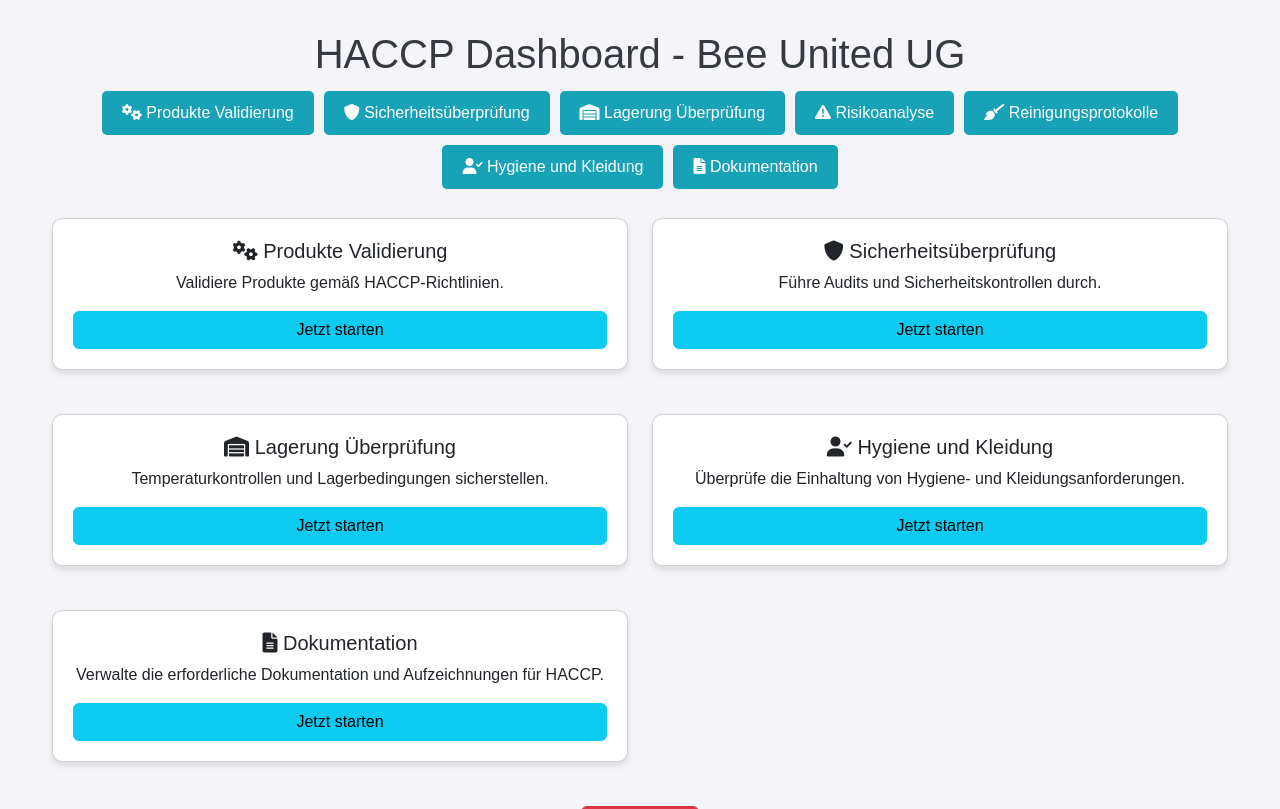
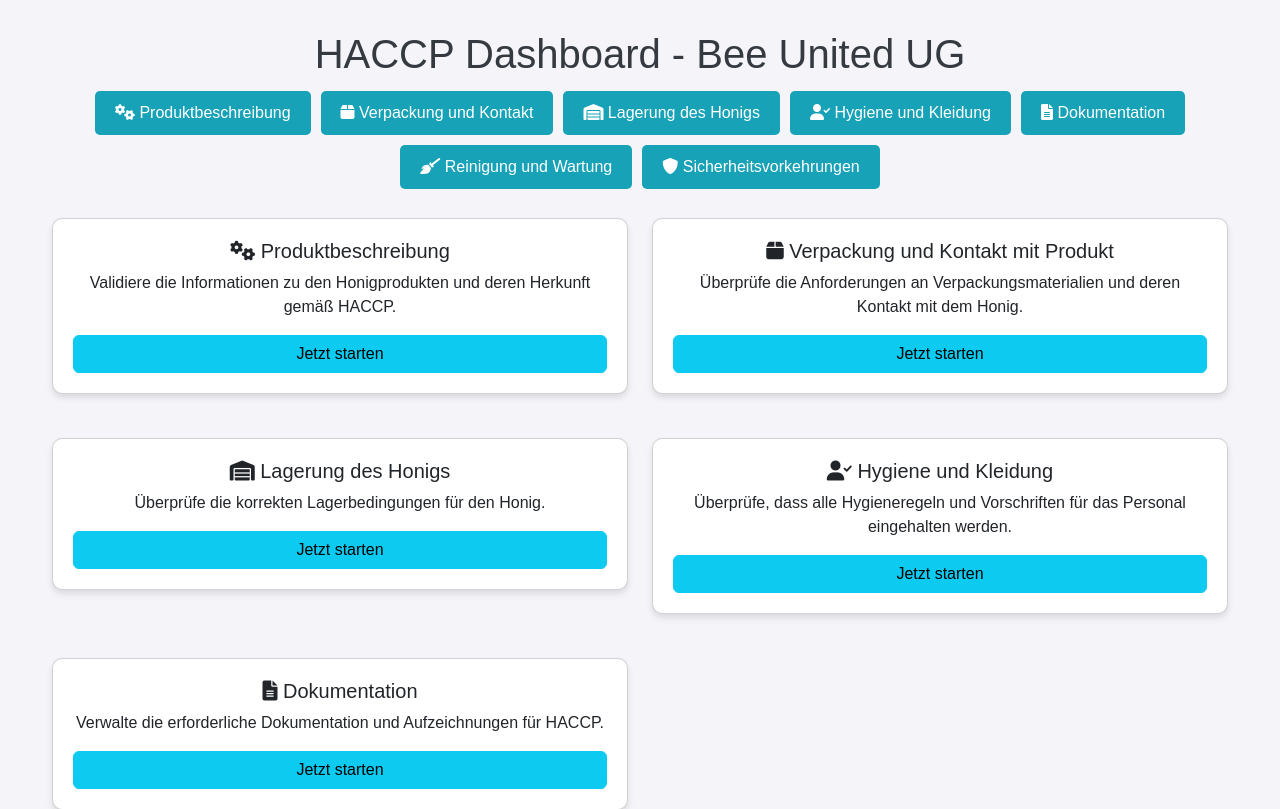
Before and after one commit to Lightmaker777/HACCP_PROJECT, a Flask app: page /dashboard in a window 1280 px wide. Shown: the top 809 px of the page. Run offline with Flask 2, Linux system fonts and the light colour scheme; a user stored in the database is signed in.

Commit message:
updating some html

```diff
--- a/templates/dashboard.html
+++ b/templates/dashboard.html
@@ -55,60 +55,61 @@
 <div class="container">
   <h1>HACCP Dashboard - Bee United UG</h1>
 
+
   <!-- Navigation Menu -->
   <div class="d-flex justify-content-center flex-wrap mb-4">
-    <a href="#produkte" class="nav-link"><i class="fas fa-cogs"></i> Produkte Validierung</a>
-    <a href="#sicherheit" class="nav-link"><i class="fas fa-shield-alt"></i> Sicherheitsüberprüfung</a>
-    <a href="#lagerung" class="nav-link"><i class="fas fa-warehouse"></i> Lagerung Überprüfung</a>
-    <a href="#risiko" class="nav-link"><i class="fas fa-exclamation-triangle"></i> Risikoanalyse</a>
-    <a href="#reinigung" class="nav-link"><i class="fas fa-broom"></i> Reinigungsprotokolle</a>
+    <a href="#produkte" class="nav-link"><i class="fas fa-cogs"></i> Produktbeschreibung</a>
+    <a href="#verpackung" class="nav-link"><i class="fas fa-box"></i> Verpackung und Kontakt</a>
+    <a href="#lagerung" class="nav-link"><i class="fas fa-warehouse"></i> Lagerung des Honigs</a>
     <a href="#hygiene" class="nav-link"><i class="fas fa-user-check"></i> Hygiene und Kleidung</a>
     <a href="#dokumente" class="nav-link"><i class="fas fa-file-alt"></i> Dokumentation</a>
+    <a href="#reinigung" class="nav-link"><i class="fas fa-broom"></i> Reinigung und Wartung</a>
+    <a href="#sicherheit" class="nav-link"><i class="fas fa-shield-alt"></i> Sicherheitsvorkehrungen</a>
   </div>
 
   <div class="row mt-4">
-    <!-- Produkte -->
+    <!-- Produktbeschreibung -->
     <div class="col-md-6" id="produkte">
       <div class="card dashboard-card">
-        <h5><i class="fas fa-cogs"></i> Produkte Validierung</h5>
-        <p>Validiere Produkte gemäß HACCP-Richtlinien.</p>
+        <h5><i class="fas fa-cogs"></i> Produktbeschreibung</h5>
+        <p>Validiere die Informationen zu den Honigprodukten und deren Herkunft gemäß HACCP.</p>
         <button class="btn btn-info" onclick="toggleQuiz('quiz1')">Jetzt starten</button>
         <div class="quiz" id="quiz1" style="display:none;">
-          <p><strong>Frage 1:</strong> Was muss bei der Produktvalidierung dokumentiert werden?</p>
-          <label><input type="radio" name="q1" value="0"> Nur der Preis</label>
-          <label><input type="radio" name="q1" value="1"> Zutaten, Herkunft und Risiken</label>
-          <label><input type="radio" name="q1" value="0"> Lagerkosten</label>
+          <p><strong>Frage 1:</strong> Welche Zertifikate müssen für den Honig vorliegen?</p>
+          <label><input type="radio" name="q1" value="1"> QSI und Honigverordnung</label>
+          <label><input type="radio" name="q1" value="0"> Nur das Lieferantenzertifikat</label>
+          <label><input type="radio" name="q1" value="0"> Keine Zertifikate erforderlich</label>
           <button class="btn btn-success mt-2" id="check-q1">Antwort prüfen</button>
           <div id="result-q1" class="mt-2"></div>
 
-          <p><strong>Frage 2:</strong> Was gewährleistet die Rückverfolgbarkeit des Produkts?</p>
-          <label><input type="radio" name="q2" value="1"> Dokumentation der Herkunft und Chargennummer</label>
-          <label><input type="radio" name="q2" value="0"> Nur die Verpackung</label>
-          <label><input type="radio" name="q2" value="0"> Nur die Produktionshalle</label>
+          <p><strong>Frage 2:</strong> Wie lange ist der Honig lagerfähig?</p>
+          <label><input type="radio" name="q2" value="1"> 24 Monate</label>
+          <label><input type="radio" name="q2" value="0"> 12 Monate</label>
+          <label><input type="radio" name="q2" value="0"> 36 Monate</label>
           <button class="btn btn-success mt-2" id="check-q2">Antwort prüfen</button>
           <div id="result-q2" class="mt-2"></div>
         </div>
       </div>
     </div>
 
-    <!-- Sicherheit -->
-    <div class="col-md-6" id="sicherheit">
+    <!-- Verpackung und Kontakt mit Produkt -->
+    <div class="col-md-6" id="verpackung">
       <div class="card dashboard-card">
-        <h5><i class="fas fa-shield-alt"></i> Sicherheitsüberprüfung</h5>
-        <p>Führe Audits und Sicherheitskontrollen durch.</p>
-        <button class="btn btn-info" onclick="toggleQuiz('quiz3')">Jetzt starten</button>
-        <div class="quiz" id="quiz3" style="display:none;">
-          <p><strong>Frage 1:</strong> Welche persönliche Schutzausrüstung ist Pflicht?</p>
-          <label><input type="radio" name="q3" value="1"> Handschuhe und Haarnetz</label>
-          <label><input type="radio" name="q3" value="0"> Sandalen</label>
-          <label><input type="radio" name="q3" value="0"> Sonnenbrille</label>
+        <h5><i class="fas fa-box"></i> Verpackung und Kontakt mit Produkt</h5>
+        <p>Überprüfe die Anforderungen an Verpackungsmaterialien und deren Kontakt mit dem Honig.</p>
+        <button class="btn btn-info" onclick="toggleQuiz('quiz2')">Jetzt starten</button>
+        <div class="quiz" id="quiz2" style="display:none;">
+          <p><strong>Frage 1:</strong> Welches Material wird für die Verpackung des Honigs verwendet?</p>
+          <label><input type="radio" name="q3" value="1"> PET/AL/PE 100 µm</label>
+          <label><input type="radio" name="q3" value="0"> Glas</label>
+          <label><input type="radio" name="q3" value="0"> Papier</label>
           <button class="btn btn-success mt-2" id="check-q3">Antwort prüfen</button>
           <div id="result-q3" class="mt-2"></div>
 
-          <p><strong>Frage 2:</strong> Wie kann der Zugang von unbefugten Personen zur Produktionsstätte verhindert werden?</p>
-          <label><input type="radio" name="q4" value="1"> Durch Zugangskontrollen und Überwachungskameras</label>
-          <label><input type="radio" name="q4" value="0"> Durch Zufallskontrollen</label>
-          <label><input type="radio" name="q4" value="0"> Durch manuelle Eingabe von Passwörtern</label>
+          <p><strong>Frage 2:</strong> Welche Anforderungen gelten für den Kontakt zwischen Honig und Verpackungsmaterial?</p>
+          <label><input type="radio" name="q4" value="1"> Der innere PE-Layer darf den Honig berühren</label>
+          <label><input type="radio" name="q4" value="0"> Der Honig darf nie den Verpackungslayer berühren</label>
+          <label><input type="radio" name="q4" value="0"> Es sind keine besonderen Anforderungen nötig</label>
           <button class="btn btn-success mt-2" id="check-q4">Antwort prüfen</button>
           <div id="result-q4" class="mt-2"></div>
         </div>
@@ -117,24 +118,24 @@
   </div>
 
   <div class="row mt-4">
-    <!-- Lagerung -->
+    <!-- Lagerung des Honigs -->
     <div class="col-md-6" id="lagerung">
       <div class="card dashboard-card">
-        <h5><i class="fas fa-warehouse"></i> Lagerung Überprüfung</h5>
-        <p>Temperaturkontrollen und Lagerbedingungen sicherstellen.</p>
-        <button class="btn btn-info" onclick="toggleQuiz('quiz5')">Jetzt starten</button>
-        <div class="quiz" id="quiz5" style="display:none;">
-          <p><strong>Frage 1:</strong> Welche Temperatur ist für Kühlware korrekt?</p>
-          <label><input type="radio" name="q5" value="1"> 0–4°C</label>
-          <label><input type="radio" name="q5" value="0"> 10–12°C</label>
-          <label><input type="radio" name="q5" value="0"> Raumtemperatur</label>
+        <h5><i class="fas fa-warehouse"></i> Lagerung des Honigs</h5>
+        <p>Überprüfe die korrekten Lagerbedingungen für den Honig.</p>
+        <button class="btn btn-info" onclick="toggleQuiz('quiz3')">Jetzt starten</button>
+        <div class="quiz" id="quiz3" style="display:none;">
+          <p><strong>Frage 1:</strong> Wie lange darf der Honig im Lager aufbewahrt werden?</p>
+          <label><input type="radio" name="q5" value="1"> Maximal 5-7 Tage</label>
+          <label><input type="radio" name="q5" value="0"> 2 Wochen</label>
+          <label><input type="radio" name="q5" value="0"> 1 Monat</label>
           <button class="btn btn-success mt-2" id="check-q5">Antwort prüfen</button>
           <div id="result-q5" class="mt-2"></div>
 
-          <p><strong>Frage 2:</strong> Wie wird die Lagerung des Honigs überwacht?</p>
-          <label><input type="radio" name="q6" value="1"> Durch regelmäßige Temperaturkontrollen und Dokumentation</label>
-          <label><input type="radio" name="q6" value="0"> Nur durch Visuelle Inspektion</label>
-          <label><input type="radio" name="q6" value="0"> Nur durch die Angabe auf der Verpackung</label>
+          <p><strong>Frage 2:</strong> Welche Anforderungen gelten für die Lagerung des Honigs?</p>
+          <label><input type="radio" name="q6" value="1"> In einem sauberen und trockenen Raum</label>
+          <label><input type="radio" name="q6" value="0"> In einem offenen Lagerraum</label>
+          <label><input type="radio" name="q6" value="0"> In direkter Sonneneinstrahlung</label>
           <button class="btn btn-success mt-2" id="check-q6">Antwort prüfen</button>
           <div id="result-q6" class="mt-2"></div>
         </div>
@@ -145,13 +146,13 @@
     <div class="col-md-6" id="hygiene">
       <div class="card dashboard-card">
         <h5><i class="fas fa-user-check"></i> Hygiene und Kleidung</h5>
-        <p>Überprüfe die Einhaltung von Hygiene- und Kleidungsanforderungen.</p>
-        <button class="btn btn-info" onclick="toggleQuiz('quiz7')">Jetzt starten</button>
-        <div class="quiz" id="quiz7" style="display:none;">
-          <p><strong>Frage 1:</strong> Welche Hygieneanforderungen gelten für das Personal?</p>
-          <label><input type="radio" name="q7" value="1"> Hände waschen, Haarnetz tragen, keine Kosmetik oder Schmuck</label>
-          <label><input type="radio" name="q7" value="0"> Nur das Tragen von Handschuhen</label>
-          <label><input type="radio" name="q7" value="0"> Keine besonderen Anforderungen</label>
+        <p>Überprüfe, dass alle Hygieneregeln und Vorschriften für das Personal eingehalten werden.</p>
+        <button class="btn btn-info" onclick="toggleQuiz('quiz4')">Jetzt starten</button>
+        <div class="quiz" id="quiz4" style="display:none;">
+          <p><strong>Frage 1:</strong> Welche Hygienemaßnahmen sind für das Personal erforderlich?</p>
+          <label><input type="radio" name="q7" value="1"> Hände waschen, Haarnetz und Schutzkleidung tragen</label>
+          <label><input type="radio" name="q7" value="0"> Keine speziellen Anforderungen</label>
+          <label><input type="radio" name="q7" value="0"> Nur Handschuhe tragen</label>
           <button class="btn btn-success mt-2" id="check-q7">Antwort prüfen</button>
           <div id="result-q7" class="mt-2"></div>
         </div>
@@ -165,14 +166,15 @@
       <div class="card dashboard-card">
         <h5><i class="fas fa-file-alt"></i> Dokumentation</h5>
         <p>Verwalte die erforderliche Dokumentation und Aufzeichnungen für HACCP.</p>
-        <button class="btn btn-info" onclick="toggleQuiz('quiz8')">Jetzt starten</button>
-        <div class="quiz" id="quiz8" style="display:none;">
-          <p><strong>Frage 1:</strong> Welche Dokumente sind erforderlich für HACCP?</p>
-          <label><input type="radio" name="q8" value="1"> Protokolle für Reinigung, Audits und Produktprüfung</label>
-          <label><input type="radio" name="q8" value="0"> Nur die Rezeptur</label>
-          <label><input type="radio" name="q8" value="0"> Nur Lieferantenverträge</label>
+        <button class="btn btn-info" onclick="toggleQuiz('quiz5')">Jetzt starten</button>
+        <div class="quiz" id="quiz5" style="display:none;">
+          <p><strong>Frage 1:</strong> Welche Dokumente müssen geführt werden?</p>
+          <label><input type="radio" name="q8" value="1"> Kontroll- und Wartungsprotokolle, Zertifikate</label>
+          <label><input type="radio" name="q8" value="0"> Nur Produktionsberichte</label>
+          <label><input type="radio" name="q8" value="0"> Keine Dokumente erforderlich</label>
           <button class="btn btn-success mt-2" id="check-q8">Antwort prüfen</button>
           <div id="result-q8" class="mt-2"></div>
+        </div>
       </div>
     </div>
   </div>
@@ -187,59 +189,40 @@
 </div>
 
 <script>
-  function toggleQuiz(id) {
-    const quiz = document.getElementById(id);
-    quiz.style.display = quiz.style.display === 'none' ? 'block' : 'none';
-  }
-
-  function evaluate(questionName, resultId, correctAnswer) {
-    const options = document.getElementsByName(questionName);
-    let selected = null;
-
-    for (let opt of options) {
-      if (opt.checked) {
-        selected = opt;
-        break;
+  // Funktion zum Umschalten der Quizzes
+  function toggleQuiz(quizId) {
+    const quiz = document.getElementById(quizId);
+    if (quiz.style.display === "none") {
+      quiz.style.display = "block";
+    } else {
+      quiz.style.display = "none";
     }
   }
 
-    const result = document.getElementById(resultId);
-
-    if (!selected) {
-      result.innerHTML = '<span class="text-warning">Bitte eine Antwort wählen.</span>';
-    } else if (parseInt(selected.value) === correctAnswer) {
-      result.innerHTML = '<span class="text-success">✅ Richtig!</span>';
+  // Überprüfungsfunktion für jede Frage
+  function checkAnswer(questionId, correctAnswer) {
+    const selectedAnswer = document.querySelector(`input[name="${questionId}"]:checked`);
+    const result = document.getElementById(`result-${questionId}`);
+    if (selectedAnswer) {
+      if (selectedAnswer.value == correctAnswer) {
+        result.innerHTML = "<span style='color: green;'>Richtig!</span>";
       } else {
-      result.innerHTML = '<span class="text-danger">❌ Falsch. Bitte nochmal versuchen.</span>';
+        result.innerHTML = "<span style='color: red;'>Falsch!</span>";
+      }
+    } else {
+      result.innerHTML = "<span style='color: orange;'>Bitte eine Antwort wählen.</span>";
     }
   }
 
-  document.addEventListener('DOMContentLoaded', function() {
-    document.getElementById('check-q1').addEventListener('click', function() {
-      evaluate('q1', 'result-q1', 1);
-    });
-    document.getElementById('check-q2').addEventListener('click', function() {
-      evaluate('q2', 'result-q2', 1);
-    });
-    document.getElementById('check-q3').addEventListener('click', function() {
-      evaluate('q3', 'result-q3', 1);
-    });
-    document.getElementById('check-q4').addEventListener('click', function() {
-      evaluate('q4', 'result-q4', 1);
-    });
-    document.getElementById('check-q5').addEventListener('click', function() {
-      evaluate('q5', 'result-q5', 1);
-    });
-    document.getElementById('check-q6').addEventListener('click', function() {
-      evaluate('q6', 'result-q6', 1);
-    });
-    document.getElementById('check-q7').addEventListener('click', function() {
-      evaluate('q7', 'result-q7', 1);
-    });
-    document.getElementById('check-q8').addEventListener('click', function() {
-      evaluate('q8', 'result-q8', 1);
-    });
-  });
+  // Check Antworten für jede Frage
+  document.getElementById('check-q1').addEventListener('click', () => checkAnswer('q1', 1));
+  document.getElementById('check-q2').addEventListener('click', () => checkAnswer('q2', 1));
+  document.getElementById('check-q3').addEventListener('click', () => checkAnswer('q3', 1));
+  document.getElementById('check-q4').addEventListener('click', () => checkAnswer('q4', 1));
+  document.getElementById('check-q5').addEventListener('click', () => checkAnswer('q5', 1));
+  document.getElementById('check-q6').addEventListener('click', () => checkAnswer('q6', 1));
+  document.getElementById('check-q7').addEventListener('click', () => checkAnswer('q7', 1));
+  document.getElementById('check-q8').addEventListener('click', () => checkAnswer('q8', 1));
 </script>
 
 </body>
```
Lines whose indentation alone changed are shown as unchanged.
